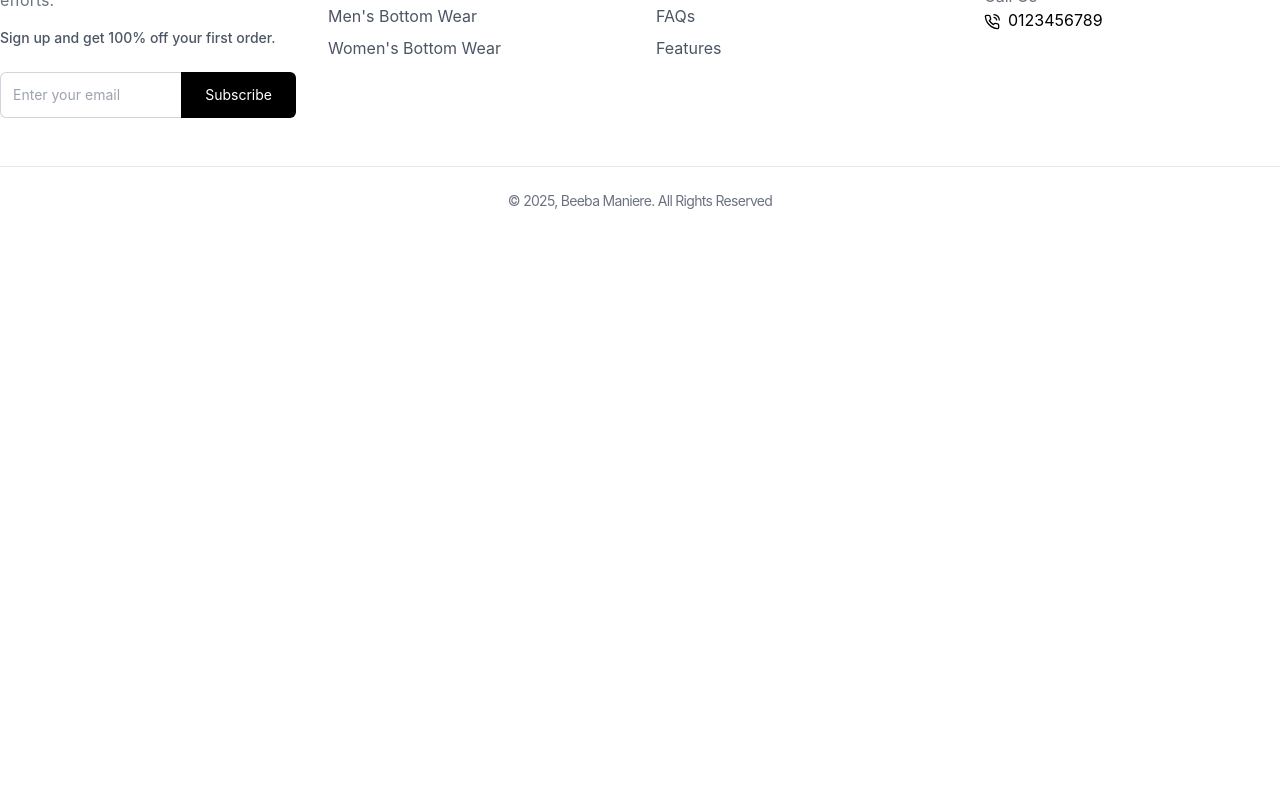
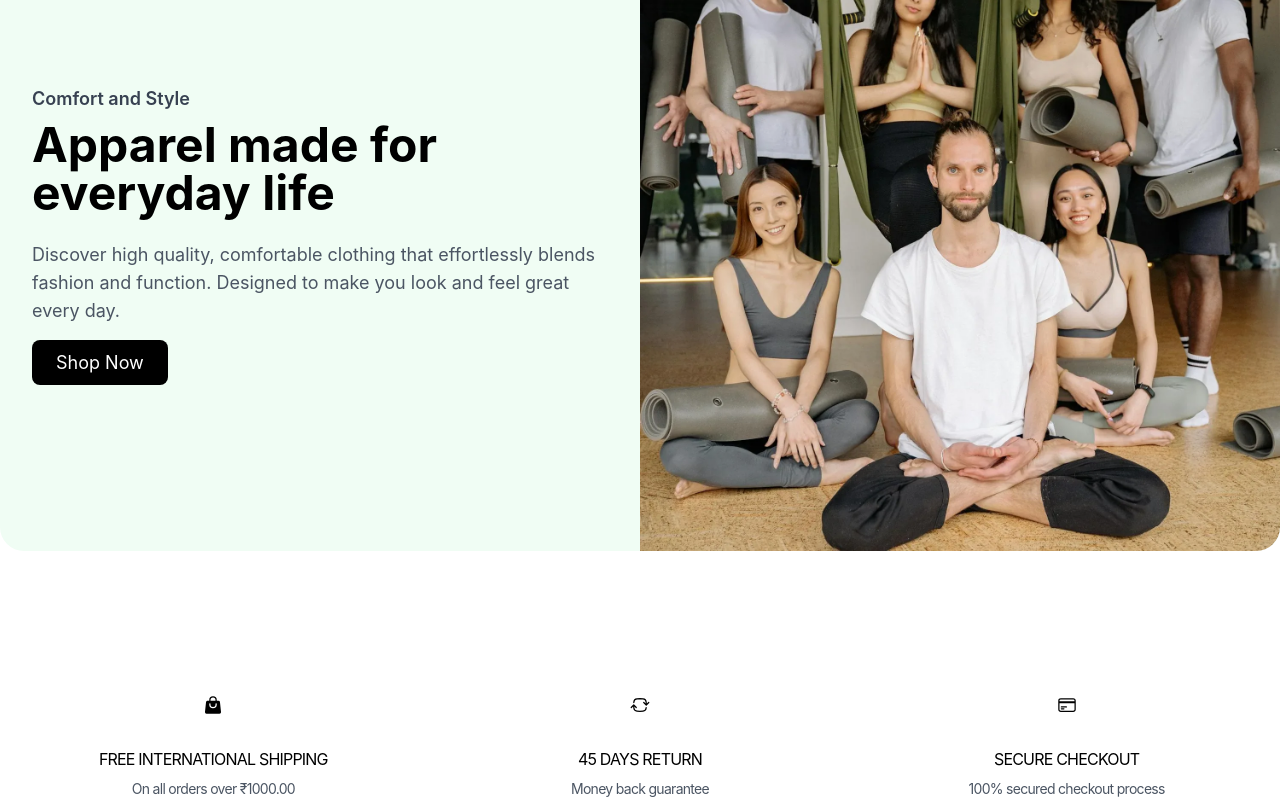
Before and after one commit to Tyagi-Rohan-04/Beeba-Maniere, a React app in the folder frontend/: page / in a window 1280 px wide. Shown: the part 4860-5660 px from the top of the page. Before the commit the page ends 5119 px from the top, so only its background shows below. Built offline with nearby package versions, Linux system fonts and the light colour scheme; the HTML template or start-up script is replaced by a standard one.

Commit message:
Completed landing page

```diff
--- /dev/null
+++ b/frontend/src/components/Products/FeaturedCollection.jsx
@@ -0,0 +1,42 @@
+import React from "react";
+import { Link } from "react-router-dom";
+import featured from "../../assets/featured.webp";
+
+const FeaturedCollection = () => {
+  return (
+    <section className="py-16 px-4 lg:px-0">
+      <div className="container mx-auto flex flex-col-reverse lg:flex-row items-center bg-green-50 rounded-3xl">
+        {/* Left Content */}
+        <div className="lg:w-1/2 p-8 text-center lg:text-left">
+          <h2 className="text-lg font-semibold text-gray-700 mb-2">
+            Comfort and Style
+          </h2>
+          <h2 className="text-4xl lg:text-5xl font-bold mb-6">
+            Apparel made for everyday life
+          </h2>
+          <p className="text-lg text-gray-600 mb-6">
+            Discover high quality, comfortable clothing that effortlessly blends
+            fashion and function. Designed to make you look and feel great every
+            day.
+          </p>
+          <Link
+            to="/collections/all"
+            className="bg-black text-white px-6 py-3 rounded-lg text-lg hover:bg-gray-800"
+          >
+            Shop Now
+          </Link>
+        </div>
+        {/* Right Content */}
+        <div className="lg:w-1/2">
+          <img
+            src={featured}
+            alt="Featured Collection"
+            className="w-full h-full object-cover lg:rounded-tr-3xl lg:rounded-br-3xl"
+          />
+        </div>
+      </div>
+    </section>
+  );
+};
+
+export default FeaturedCollection;
--- /dev/null
+++ b/frontend/src/components/Products/FeaturedSection.jsx
@@ -0,0 +1,46 @@
+import React from "react";
+import { HiArrowPathRoundedSquare, HiOutlineCreditCard, HiShoppingBag } from "react-icons/hi2";
+
+const FeaturedSection = () => {
+  return (
+    <section className="py-16 px-4 bg-white">
+      <div className="container mx-auto grid grid-cols-1 md:grid-cols-3 gap-8 text-center">
+        {/* Feature 1 */}
+        <div className="flex flex-col items-center">
+          <div className="p-4 rounded-full mb-4">
+            <HiShoppingBag className="text-xl" />
+          </div>
+          <h4 className="tracking-tighter mb-2">FREE INTERNATIONAL SHIPPING</h4>
+          <p className="text-gray-600 text-sm tracking-tighter">
+            On all orders over ₹1000.00
+          </p>
+        </div>
+
+        {/* Feature 2 */}
+        <div className="flex flex-col items-center">
+          <div className="p-4 rounded-full mb-4">
+            <HiArrowPathRoundedSquare className="text-xl" />
+          </div>
+          <h4 className="tracking-tighter mb-2">45 DAYS RETURN</h4>
+          <p className="text-gray-600 text-sm tracking-tighter">
+            Money back guarantee
+          </p>
+        </div>
+
+        {/* Feature 3 */}
+        <div className="flex flex-col items-center">
+          <div className="p-4 rounded-full mb-4">
+            <HiOutlineCreditCard className="text-xl" />
+          </div>
+          <h4 className="tracking-tighter mb-2">SECURE CHECKOUT</h4>
+          <p className="text-gray-600 text-sm tracking-tighter">
+            100% secured checkout process
+          </p>
+        </div>
+
+      </div>
+    </section>
+  );
+};
+
+export default FeaturedSection;
--- a/frontend/src/pages/Home.jsx
+++ b/frontend/src/pages/Home.jsx
@@ -4,57 +4,59 @@
 import NewArrivals from "../components/Products/NewArrivals";
 import ProductDetails from "../components/Products/ProductDetails";
 import ProductGrid from "../components/Products/ProductGrid";
+import FeaturedCollection from "../components/Products/FeaturedCollection";
+import FeaturedSection from "../components/Products/FeaturedSection";
 
 const placeholderProducts = [
   {
     _id: 1,
     name: "Product 1",
     price: 100,
-    images: [{url:"https://picsum.photos/500/500?random=3"}],
+    images: [{ url: "https://picsum.photos/500/500?random=3" }],
   },
   {
     _id: 2,
     name: "Product 2",
     price: 100,
-    images: [{url:"https://picsum.photos/500/500?random=4"}],
+    images: [{ url: "https://picsum.photos/500/500?random=4" }],
   },
   {
     _id: 3,
     name: "Product 3",
     price: 100,
-    images: [{url:"https://picsum.photos/500/500?random=5"}],
+    images: [{ url: "https://picsum.photos/500/500?random=5" }],
   },
   {
     _id: 4,
     name: "Product 4",
     price: 100,
-    images: [{url:"https://picsum.photos/500/500?random=6"}],
+    images: [{ url: "https://picsum.photos/500/500?random=6" }],
   },
   {
     _id: 5,
     name: "Product 1",
     price: 100,
-    images: [{url:"https://picsum.photos/500/500?random=7"}],
+    images: [{ url: "https://picsum.photos/500/500?random=7" }],
   },
   {
     _id: 6,
     name: "Product 2",
     price: 100,
-    images: [{url:"https://picsum.photos/500/500?random=8"}],
+    images: [{ url: "https://picsum.photos/500/500?random=8" }],
   },
   {
     _id: 7,
     name: "Product 3",
     price: 100,
-    images: [{url:"https://picsum.photos/500/500?random=9"}],
+    images: [{ url: "https://picsum.photos/500/500?random=9" }],
   },
   {
     _id: 8,
     name: "Product 4",
     price: 100,
-    images: [{url:"https://picsum.photos/500/500?random=10"}],
+    images: [{ url: "https://picsum.photos/500/500?random=10" }],
   },
-]
+];
 
 const Home = () => {
   return (
@@ -73,6 +75,8 @@
         </h2>
         <ProductGrid products={placeholderProducts} />
       </div>
+      <FeaturedCollection />
+      <FeaturedSection />
     </div>
   );
 };
```
Also changed, not shown: frontend/src/components/Products/ProductDetails.jsx (+5 -5 lines).
